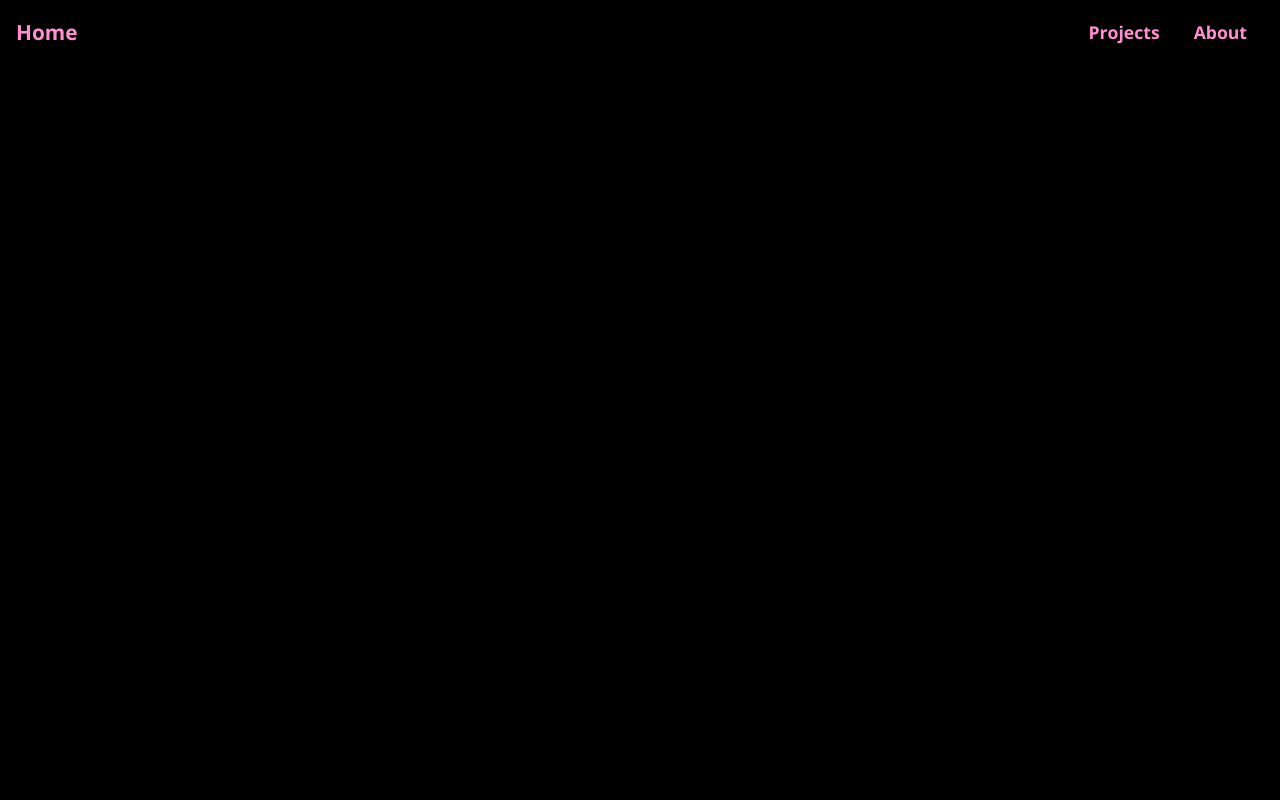
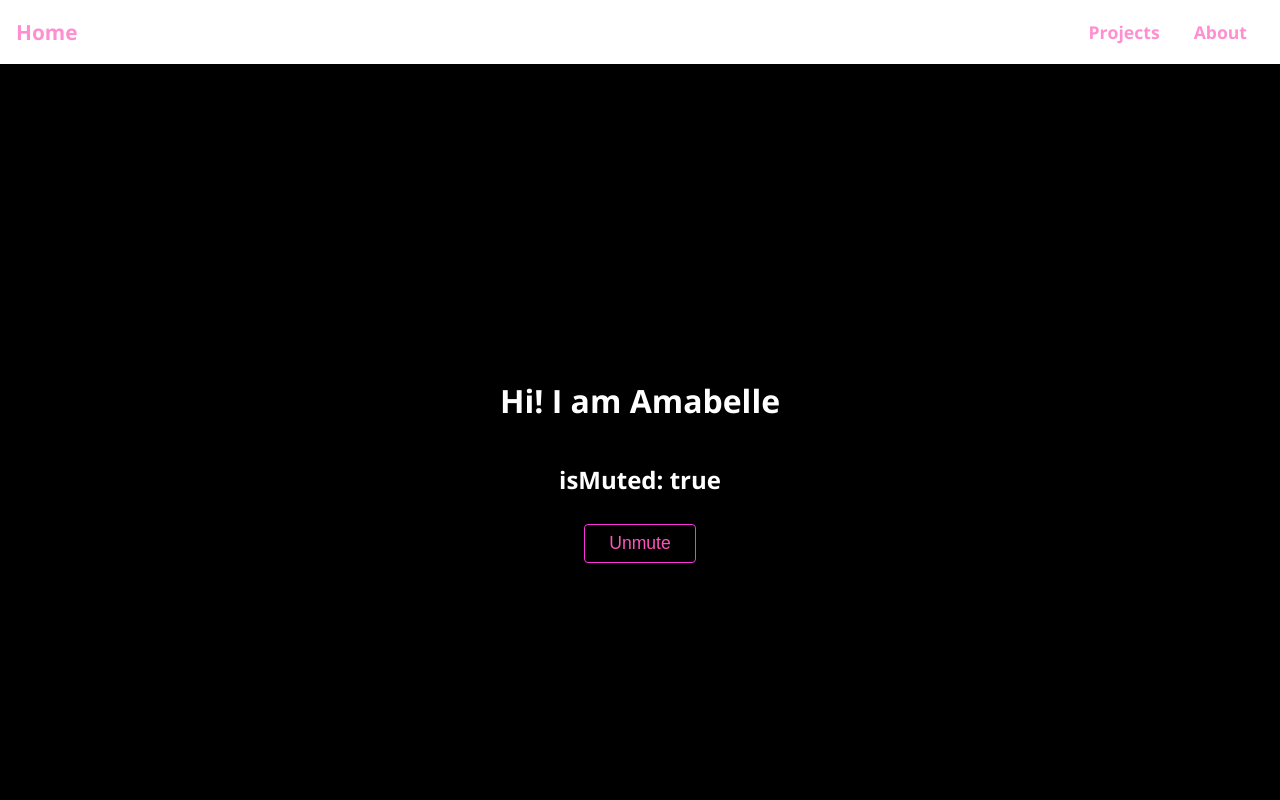
Before and after one commit to amabelleS/my-protfolio, a React (Create React App) app: page / in a window 1280 px wide. Shown: the top 800 px of the page. Built offline with nearby package versions, Linux system fonts and the light colour scheme.

Commit message:
Home in progress 1

```diff
--- /dev/null
+++ b/src/pages/Home.css
@@ -0,0 +1,84 @@
+.player-background {
+  /* object-fit: cover;
+  width: 100vw;
+  height: 100vh;
+  position: fixed;
+  top: 0;
+  left: 0;
+  pointer-events: 'none'; */
+
+  position: fixed;
+  overflow: hidden;
+  width: 100vw;
+  height: 100vh;
+}
+
+.player-background iframe {
+  pointer-events: 'none';
+
+  position: absolute;
+  top: 50%;
+  left: 50%;
+  width: 100vw;
+  height: 100vh;
+  transform: translate(-50%, -50%);
+}
+
+@media (min-aspect-ratio: 16/9) {
+  .player-background iframe {
+    height: 56.25vw;
+  }
+}
+
+@media (max-aspect-ratio: 16 / 9) {
+  .player-background iframe {
+    width: 177.78vh;
+  }
+}
+
+/* video-foreground,
+.content-wrapper {
+  position: absolute;
+  top: 0;
+  left: 0;
+  width: 100%;
+  height: 100%;
+  pointer-events: 'none';
+  background: rgba(102, 51, 153, 0.7);
+} */
+
+.content-wrapper,
+.content-wrapper > div {
+  position: relative;
+  min-height: 100vh;
+  text-align: center;
+  display: flex;
+  flex-direction: column;
+  align-items: center;
+  justify-content: center;
+
+  /* text-align: center; */
+  /* display: flex; */
+  /* justify-content: center; */
+  /* background: chartreuse; */
+  color: white;
+  width: 100vw;
+}
+
+.first {
+  height: 100vh;
+  width: 100vw;
+  /* background: rgba(138, 43, 226, 0.5); */
+  background: linear-gradient(
+    0deg,
+    rgba(0, 0, 0, 0.5) 0%,
+    rgba(0, 0, 0, 0) 100%
+  );
+
+  margin-top: 4rem;
+}
+.second {
+  height: 100vh;
+  width: 100vw;
+  background-color: rgb(0, 0, 0, 0.5);
+}
--- a/src/pages/Home.js
+++ b/src/pages/Home.js
@@ -1,20 +1,62 @@
-import React from 'react';
+import React, { useState } from 'react';
 
 import ReactPlayer from 'react-player';
 
+import Button from '../shared/components/FormElements/Button';
+
+import './Home.css';
+
 const Home = () => {
+  const [isMuted, setIsMuted] = useState(true);
+
   return (
     <React.Fragment>
-      <div style={{ height: '100vh' }}>
+      <div className="player-background">
+        {/* <div className="video-foreground"> */}
         {/* <div style={{ marginTop: '4rem' }}></div> */}
+
         <ReactPlayer
           url="https://www.youtube.com/watch?v=Ach8lgF6-AY&ab_channel=KOANSound"
           className="react-player"
           playing={true}
-          muted={true}
+          muted={isMuted}
           width="100%"
           height="100%"
+          controls={true}
         />
+        {/* </div> */}
+      </div>
+      <div className="content-wrapper">
+        <div className="first">
+          <h1>Hi! I am Amabelle</h1>
+          <h2>isMuted: {isMuted ? 'true' : 'false'}</h2>
+          <Button
+            // style={{ background: 'white' }}
+            onClick={() => setIsMuted(!isMuted)}
+            inverse
+          >
+            {isMuted ? 'Unmute' : 'Mute'}
+          </Button>
+        </div>
+
+        {/* <div className="second">Hoo</div> */}
+        <div className="second">
+          <h3>A front End Web Developer</h3>
+        </div>
+        <div className="second">
+          <h3>Spesielized in ui/ux </h3>
+        </div>
+        <div className="second">
+          <h3>on the search for my next chanlege 🤑</h3>
+          <img
+            src="https://avatars.githubusercontent.com/u/45571546?v=4"
+            style={{
+              clipPath: 'circle(50% at 50% 50%)',
+              maxWidth: '50vw',
+              maxHeight: '50vh',
+            }}
+          ></img>
+        </div>
       </div>
     </React.Fragment>
   );
--- /dev/null
+++ b/src/shared/components/FormElements/Button.css
@@ -0,0 +1,89 @@
+.button {
+  font: inherit;
+  font-family: arial;
+  font-size: 1.1rem;
+  padding: 0.5rem 1.5rem;
+  border: 1px solid #fb33db;
+  border-radius: 4px;
+  background: #fe53bb;
+  color: #01ffff;
+  cursor: pointer;
+  margin-right: 1rem;
+  text-decoration: none;
+  text-align: center;
+  display: inline-block;
+}
+
+.button:focus {
+  outline: none;
+}
+
+.button:hover,
+.button:active {
+  background: #01ffff;
+  color: #9d72ff;
+  font-weight: bold;
+  border-color: #9d72ff;
+}
+
+.button--inverse {
+  background: transparent;
+  color: #fe53bb;
+}
+
+.button--inverse:hover,
+.button--inverse:active {
+  color: #01ffff;
+  background: transparent;
+  border-color: #01ffff;
+}
+
+.button--danger {
+  background: #fe1c80;
+  border-color: #fb33db;
+}
+
+.button--enter {
+  background: #43d436;
+  border-color: #7fff00;
+}
+
+.button--out {
+  background: #28204f;
+  border-color: #28204f;
+}
+
+.button--stat {
+  background: #b82cb1;
+  border-color: #fb33db;
+}
+
+.button--danger:hover,
+.button--danger:active {
+  background: #01ffff;
+  border-color: #9d72ff;
+}
+
+.button:disabled,
+.button:hover:disabled,
+.button:active:disabled {
+  background: #ccc;
+  color: #979797;
+  border-color: #ccc;
+  cursor: not-allowed;
+}
+
+.button--small {
+  font-size: 0.8rem;
+}
+
+.button--big {
+  font-size: 1.5rem;
+  min-width: 6rem;
+}
+
+@media (min-width: 550px) {
+  .button {
+    margin: 0.5rem;
+  }
+}
--- /dev/null
+++ b/src/shared/components/FormElements/Button.js
@@ -0,0 +1,51 @@
+import React from 'react';
+import { Link } from 'react-router-dom';
+
+import './Button.css';
+
+const Button = (props) => {
+  if (props.href) {
+    return (
+      <a
+        className={`button button--${props.size || 'default'} ${
+          props.inverse && 'button--inverse'
+        } ${props.danger && 'button--danger'} ${props.out && 'button--out'}`}
+        href={props.href}
+      >
+        {props.children}
+      </a>
+    );
+  }
+  if (props.to) {
+    return (
+      <Link
+        to={props.to}
+        exact={props.exact}
+        className={`button button--${props.size || 'default'} ${
+          props.inverse && 'button--inverse'
+        } ${props.danger && 'button--danger'} ${
+          props.enter && 'button--enter'
+        } ${props.out && 'button--out'} ${props.stat && 'button--stat'}`}
+      >
+        {props.children}
+      </Link>
+    );
+  }
+
+  return (
+    <button
+      className={`button button--${props.size || 'default'} ${
+        props.inverse && 'button--inverse'
+      } ${props.danger && 'button--danger'} ${props.enter && 'button--enter'} ${
+        props.out && 'button--out'
+      } ${props.big && 'button--big'} ${props.stat && 'button--stat'}`}
+      type={props.type}
+      onClick={props.onClick}
+      disabled={props.disabled}
+    >
+      {props.children}
+    </button>
+  );
+};
+
+export default Button;
--- a/src/shared/components/navigation/MainHeader.css
+++ b/src/shared/components/navigation/MainHeader.css
@@ -7,7 +7,7 @@
   top: 0;
   left: 0;
 
-  /* background-color: #ffffff; */
+  background-color: #ffffff;
   /* opacity: 0.5; */
   /* filter: alpha(opacity=50); */
 
@@ -20,7 +20,7 @@
 }
 
 main {
-  margin-top: 4rem;
+  /* margin-top: 4rem; */
   background: black;
 }
 
```
